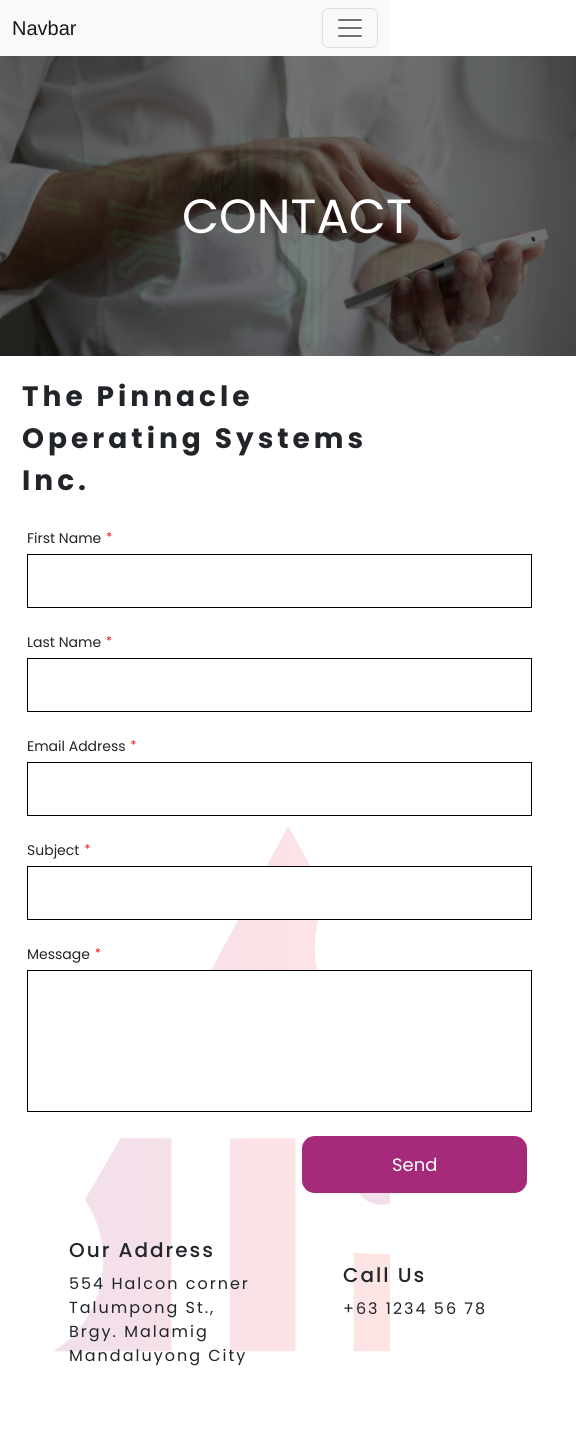
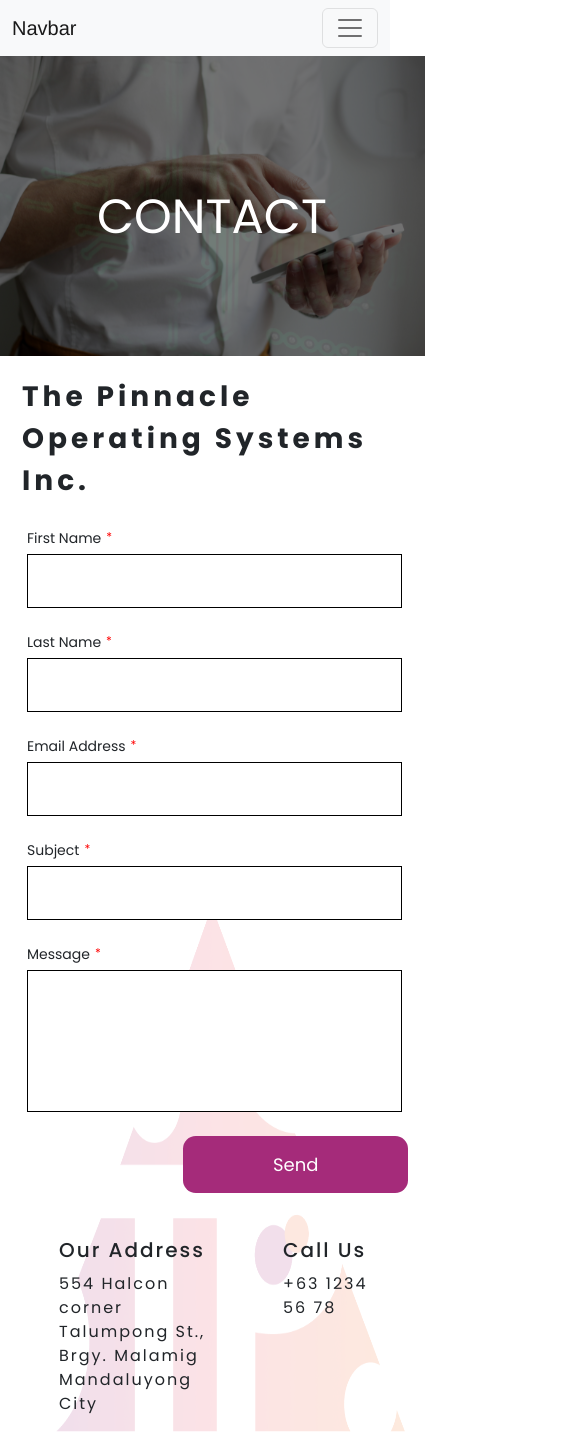
Before and after one commit to dionyyy/pinnacles, a Vue app: page /contact in a window 390 px wide. Shown: the whole page, 576 px wide, since content can reach past the window. Before the commit the page ends 1398 px from the top, so only its background shows below. Built offline with nearby package versions, Linux system fonts and the light colour scheme.

Commit message:
initial push, semi responsive

```diff
--- a/src/views/Contact.vue
+++ b/src/views/Contact.vue
@@ -16,6 +16,7 @@
 
   <!-- pinnacle to send btn -->
 <!-- background -->
+<div class="bghold">
 <div class="body">
   <div class="container">
 
@@ -29,7 +30,6 @@
           <p>Operating Systems Inc.</p></strong>
         </div>
     </div>
-
 
     <div class="boxholder">
 
@@ -75,7 +75,6 @@
 </div>
 <!-- end of-->
 
-
     <!-- address and call us -->
     <div class="container">
       <div class="sideinfo">
@@ -100,11 +99,9 @@
     </div>
 
 </div>
-
+</div>
 
 </template>
-
-
 
 <style scoped>
   @import url('https://fonts.googleapis.com/css2?family=Poppins:ital,wght@0,100;0,200;0,300;0,400;0,500;0,600;0,700;0,800;0,900;1,100;1,200;1,300;1,400;1,500;1,600;1,700;1,800;1,900&display=swap');
@@ -318,11 +315,16 @@
     margin-left: 680px;
   }
 
+  .bghold{
+    width: 1440px;
+    transition: all 0.2s ease;
+  }
+
   .body{
     background-size: 1250px 1000px;
-    width: 96%;
+    width: 100%;
     min-height: 80vh;
-    background-position: 100px -130px;
+    background-position: 100px -155px;
     transition: all 0.2s ease;
   }
 
@@ -386,9 +388,14 @@
     margin-left: 450px;
   }
 
+  .bghold{
+    width: 985px;
+    transition: all 0.2s ease;
+  }
+
   .body{
     background-size: 1050px 840px;
-    width: 96%;
+    width: 100%;
     min-height: 80vh;
     background-position: -100px 10px;
     transition: all 0.2s ease;
@@ -406,7 +413,6 @@
     transition: all 0.2s ease;
   }
 }
-
 
 /*responsive tablet */
 @media screen and (max-width: 768.65px){
@@ -455,9 +461,14 @@
     margin-left: 450px;
   }
 
+  .bghold{
+    width: 762px;
+    transition: all 0.2s ease;
+  }
+
   .body{
     background-size: 820px 690px;
-    width: 96%;
+    width: 100%;
     min-height: 80vh;
     background-position: -80px 100px;
     transition: all 0.2s ease;
@@ -467,7 +478,6 @@
     width: 200px;
     margin-left: 25px;
     transition: all 0.2s ease;
-
   }
 
   .sideinfo .callus{
@@ -478,12 +488,11 @@
   }
 }
 
-
 /*responsive phone l */
-@media screen and (max-width: 575.98px){
+@media screen and (max-width: 425.65px){
 
   .imghold{
-    width: 606px;
+    width: 455px;
     margin-left: -30px;
     height: 300px;
     transition: all 0.2s ease;
@@ -498,13 +507,13 @@
   }
 
   .contact{
-    margin-left: 170px;
+    margin-left: 85px;
     margin-top: -175px;
     transition: all 0.2s ease;
   }
 
   .boxholder{
-    width:525px;
+    width:395px;
     transition: all 0.2s ease;
     margin-left: 5px;
   }
@@ -512,7 +521,7 @@
   .boxholder .btnsend{
     display: flex;
     transition: all 0.2s ease;
-    margin-left: 275px;
+    margin-left: 156px;
   }
 
   .sideinfo{
@@ -525,29 +534,34 @@
     width: 100%;
   }
 
+  .bghold{
+    width: 425px;
+    transition: all 0.2s ease;
+  }
+
   .body{
-    background-size: 680px 540px;
+    background-size: 450px 540px;
     width: 100%;
     min-height: 100vh;
-    background-position: -100px 470px;
+    background-position: -45px 550px;
     transition: all 0.2s ease;
   }
 
   .sideinfo .address{
-    width: 200px;
-    margin-left: 25px;
+    width: 150px;
+    margin-left: 15px;
     transition: all 0.2s ease;
   }
 
   .sideinfo .callus{
-    width: 200px;
+    margin-top: 0px;
+    width: 100px;
     transition: all 0.2s ease;
   }
 }
 
-
-/*responsive phone s */
-@media screen and (max-width: 375px){
+/*responsive phone M */
+@media screen and (max-width: 375.68px){
 
   .imghold{
     width: 405px;
@@ -565,13 +579,13 @@
   }
 
   .contact{
-    margin-left: 70px;
+    margin-left: 65px;
     margin-top: -125px;
     transition: all 0.2s ease;
   }
 
   .boxholder{
-    width:345px;
+    width: 340px;
     transition: all 0.2s ease;
     margin-left: 5px;
   }
@@ -579,7 +593,7 @@
   .boxholder .btnsend{
     display: flex;
     transition: all 0.2s ease;
-    margin-left: 55px;
+    margin-left: 50px;
   }
 
   .sideinfo{
@@ -591,8 +605,13 @@
     width: 100%;
   }
 
+  .bghold{
+    width: 375px;
+    transition: all 0.2s ease;
+  }
+
   .body{
-    background-size: 420px 520px;
+    background-size: 400px 520px;
     width: 100%;
     min-height: 100vh;
     background-position: -50px 600px;
@@ -617,4 +636,80 @@
   }
 }
 
+/*responsive phone S */
+@media screen and (max-width: 320.68px){
+
+  .imghold{
+    width: 349px;
+    margin-left: -30px;
+    height: 200px;
+    transition: all 0.2s ease;
+  }
+
+  .img{
+    object-fit:cover;
+    object-position: 80%;
+    height: 100%;
+    width: 100%;
+    transition: all 0.2s ease;
+  }
+
+  .contact{
+    margin-left: 35px;
+    margin-top: -125px;
+    transition: all 0.2s ease;
+  }
+
+  .boxholder{
+    width: 290px;
+    transition: all 0.2s ease;
+    margin-left: 5px;
+  }
+
+  .boxholder .btnsend{
+    display: flex;
+    transition: all 0.2s ease;
+    margin-left: 20px;
+  }
+
+  .sideinfo{
+    padding: 10px 15px;
+    display: block;
+    margin-top: 700px;
+    transition: all 0.2s ease;
+    text-align: center;
+    width: 100%;
+    margin-left: -30px;
+  }
+
+  .bghold{
+    width: 319px;
+    transition: all 0.2s ease;
+  }
+
+  .body{
+    background-size: 360px 520px;
+    width: 100%;
+    min-height: 100vh;
+    background-position: -50px 600px;
+    transition: all 0.2s ease;
+  }
+
+  .sideinfo .address{
+    width: 260px;
+    transition: all 0.2s ease;
+  }
+
+  .sideinfo h5, .sideinfo p{
+    text-align: center;
+    transition: all 0.2s ease;
+  }
+
+  .sideinfo .callus{
+    width: 200px;
+    padding-top: 20px;
+    transition: all 0.2s ease;
+  }
+}
+
 </style>
```
